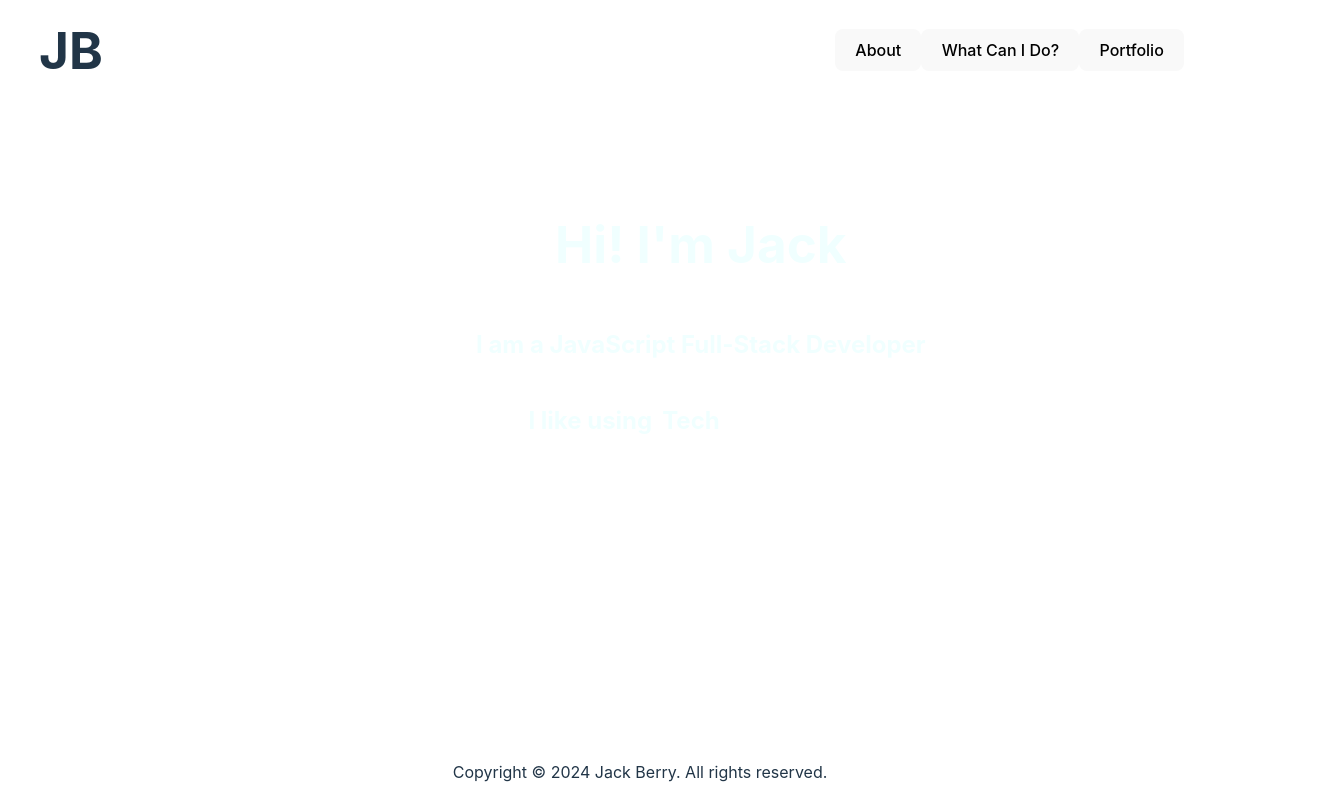
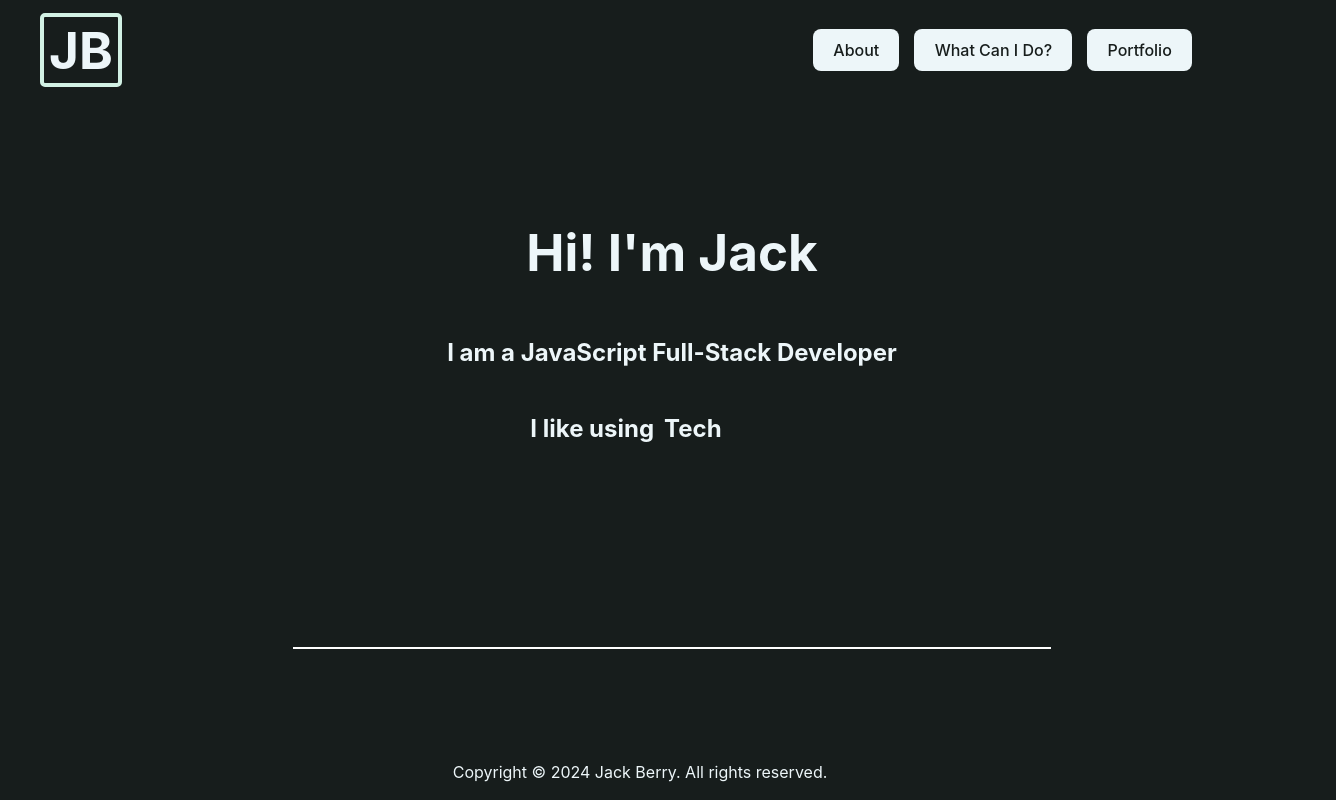
Before and after one commit to Jack-Berry/Portfolio, a React (Vite) app: page / in a window 1280 px wide. Shown: the top 800 px of the page, 1336 px wide, since content can reach past the window. Built offline with nearby package versions, Linux system fonts and the light colour scheme.

Commit message:
tweaked styling

```diff
--- a/src/Main.jsx
+++ b/src/Main.jsx
@@ -3,7 +3,7 @@ import ReactDOM from "react-dom/client";
 import { Provider } from "react-redux";
 import { store } from "./redux/store.js";
 import App from "./App.jsx";
-import "./css/index.css";
+import "./css/index.scss";
 import { BrowserRouter } from "react-router-dom";
 
 ReactDOM.createRoot(document.getElementById("root")).render(
--- a/src/css/About.scss
+++ b/src/css/About.scss
@@ -1,12 +1,13 @@
 .about-container {
-  color: azure;
   width: 100%;
+  display: flex;
+  flex-direction: column;
+  align-items: center;
 }
 
 .intro-container {
   padding-top: 150px;
   width: 60%;
-  margin-left: 25%;
   border-bottom: 2px white solid;
   display: flex;
   flex-direction: column;
@@ -18,7 +19,7 @@
   display: flex;
   flex-direction: row;
   justify-content: flex-start;
-  padding-left: 50%;
+  padding-left: 60%;
   padding-bottom: 180px;
 
   h2 {
--- a/src/css/App.scss
+++ b/src/css/App.scss
@@ -1,3 +1,13 @@
+/*
+**************************
+            SASS
+**************************
+*/
+@import "variables";
+/*
+************END***********
+*/
+
 #root {
   width: 100%;
   height: 100%;
@@ -8,6 +18,7 @@
   top: 0;
 }
 header {
+  background-color: $black;
   position: fixed;
   display: flex;
   flex-direction: row;
@@ -26,7 +37,7 @@ header {
     align-items: center;
 
     h1 {
-      border: 2px white solid;
+      border: 4px $mint-green solid;
       border-radius: 5px;
       padding: 5px;
     }
@@ -37,6 +48,7 @@ header {
     flex-direction: row;
     justify-content: space-evenly;
     align-items: center;
+    gap: 15px;
   }
 }
 
--- /dev/null
+++ b/src/css/_variables.scss
@@ -0,0 +1,17 @@
+// $teal: #235b89;
+$green: rgba(165, 216, 255, 1);
+$darker-green: rgba(54, 57, 59, 1);
+$peach: rgb(255, 221, 210);
+$tangerine: rgb(226, 149, 120);
+// $sage: #d3bb5b84;
+$white: rgb(237, 246, 249);
+$black: rgb(23, 29, 28);
+$grey: #b3b3b3;
+$red: #9a0000;
+$border-radius: 8px;
+
+$bittersweet: rgb(245, 130, 73);
+$mint-green: rgba(210, 241, 228, 1);
+$pink-lavender: rgba(251, 202, 239, 1);
+$shocking-pink: rgba(230, 55, 191, 1);
+$english-violet: rgba(72, 48, 77, 1);
--- a/src/css/index.css
+++ b/src/css/index.scss
@@ -1,34 +1,27 @@
+/*
+**************************
+            SASS
+**************************
+*/
+@import "variables";
+/*
+************END***********
+*/
+
 :root {
   font-family: Inter, system-ui, Avenir, Helvetica, Arial, sans-serif;
   line-height: 1.5;
   font-weight: 400;
 
   color-scheme: light dark;
-  color: rgba(255, 255, 255, 0.87);
-  background-color: #242424;
+  color: $white;
+  background-color: $black;
 
   font-synthesis: none;
   text-rendering: optimizeLegibility;
   -webkit-font-smoothing: antialiased;
   -moz-osx-font-smoothing: grayscale;
   -webkit-text-size-adjust: 100%;
-}
-
-a {
-  font-weight: 500;
-  color: #646cff;
-  text-decoration: inherit;
-}
-a:hover {
-  color: #535bf2;
-}
-
-body {
-  margin: 0;
-  display: flex;
-  place-items: center;
-  min-width: 320px;
-  min-height: 100vh;
 }
 
 h1 {
@@ -43,7 +36,8 @@ button {
   font-size: 1em;
   font-weight: 500;
   font-family: inherit;
-  background-color: #1a1a1a;
+  background-color: $white;
+  color: $black;
   cursor: pointer;
   transition: border-color 0.25s;
 }
@@ -54,16 +48,3 @@ button:focus,
 button:focus-visible {
   outline: 4px auto -webkit-focus-ring-color;
 }
-
-@media (prefers-color-scheme: light) {
-  :root {
-    color: #213547;
-    background-color: #ffffff;
-  }
-  a:hover {
-    color: #747bff;
-  }
-  button {
-    background-color: #f9f9f9;
-  }
-}
```
